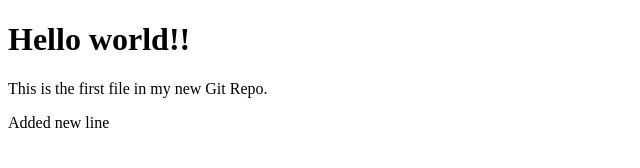
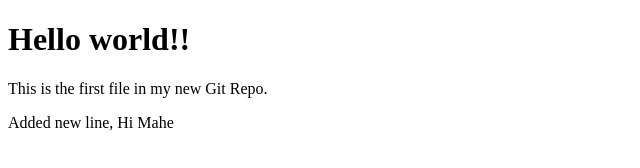
Before and after one commit to MaheshLnu/Tools-training, a plain HTML site: page index.html in a window 1280 px wide. Shown: the full height of the page, 0-640 px from the left. Drawn offline with Linux system fonts and the light colour scheme.

Commit message:
added new file and modified index.html

```diff
--- a/index.html
+++ b/index.html
@@ -6,6 +6,6 @@
   <body>
     <h1>Hello world!!</h1>
     <p>This is the first file in my new Git Repo.</p>
-    <p>Added new line</p>
+    <p>Added new line, Hi Mahe</p>
 </body>
 </html>
```
